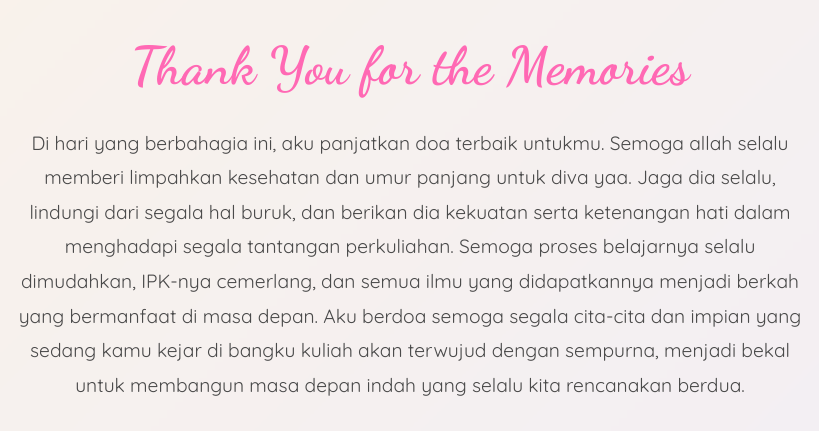
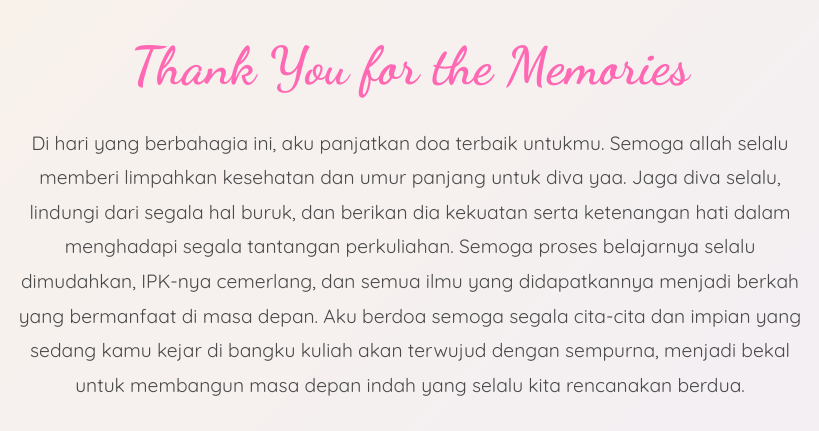
Before and after one commit to vitoputrantoo/Ulang-Tahun-Diva-19-tahun-, a plain HTML site: page last.html in a window 1280 px wide. Shown: the part 1780-2211 px from the top of the page, 230-1049 px from the left. Drawn offline with Linux system fonts and the light colour scheme.

Commit message:
Update last.html

```diff
--- a/last.html
+++ b/last.html
@@ -425,7 +425,7 @@
 
     <section class="final-message">
         <h2>Thank You for the Memories</h2>
-        <p>Di hari yang berbahagia ini, aku panjatkan doa terbaik untukmu. Semoga allah selalu memberi limpahkan kesehatan dan umur panjang untuk diva yaa. Jaga dia selalu, lindungi dari segala hal buruk, dan berikan dia kekuatan serta ketenangan hati dalam menghadapi segala tantangan perkuliahan. Semoga proses belajarnya selalu dimudahkan, IPK-nya cemerlang, dan semua ilmu yang didapatkannya menjadi berkah yang bermanfaat di masa depan. Aku berdoa semoga segala cita-cita dan impian yang sedang kamu kejar di bangku kuliah akan terwujud dengan sempurna, menjadi bekal untuk membangun masa depan indah yang selalu kita rencanakan berdua.</p>
+        <p>Di hari yang berbahagia ini, aku panjatkan doa terbaik untukmu. Semoga allah selalu memberi limpahkan kesehatan dan umur panjang untuk diva yaa. Jaga diva selalu, lindungi dari segala hal buruk, dan berikan dia kekuatan serta ketenangan hati dalam menghadapi segala tantangan perkuliahan. Semoga proses belajarnya selalu dimudahkan, IPK-nya cemerlang, dan semua ilmu yang didapatkannya menjadi berkah yang bermanfaat di masa depan. Aku berdoa semoga segala cita-cita dan impian yang sedang kamu kejar di bangku kuliah akan terwujud dengan sempurna, menjadi bekal untuk membangun masa depan indah yang selalu kita rencanakan berdua.</p>
         <p>Sayang, ingatlah bahwa bertambahnya usiamu ini adalah penanda bahwa kamu semakin dekat dengan impianmu. Aku berharap tahun ini akan membawa lebih banyak tawa, cinta, kesuksesan, dan momen-momen manis yang tak terlupakan. Aku berjanji akan terus mendampingimu, mendukung setiap keputusanmu, dan menjadi tempat kamu pulang saat kamu merasa lelah. Semoga cinta kita semakin kuat dan menjadi sumber semangat yang tak pernah padam. Happy Birthday, my love, my inspiration, my future. I love u, now and forever. </p>
         <p>Every laugh, every chat, and every moment we’ve shared has been truly special💫<br>
             I’m so grateful for the bond we have, and for the positivity you always bring into my life<br>
```
